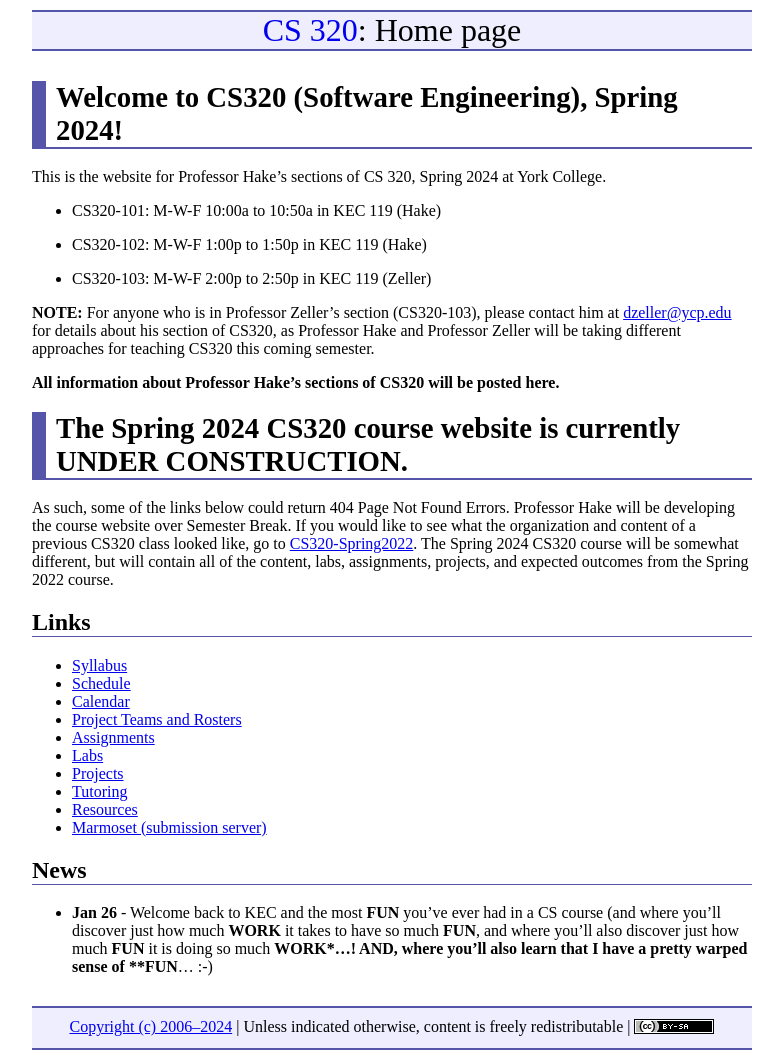
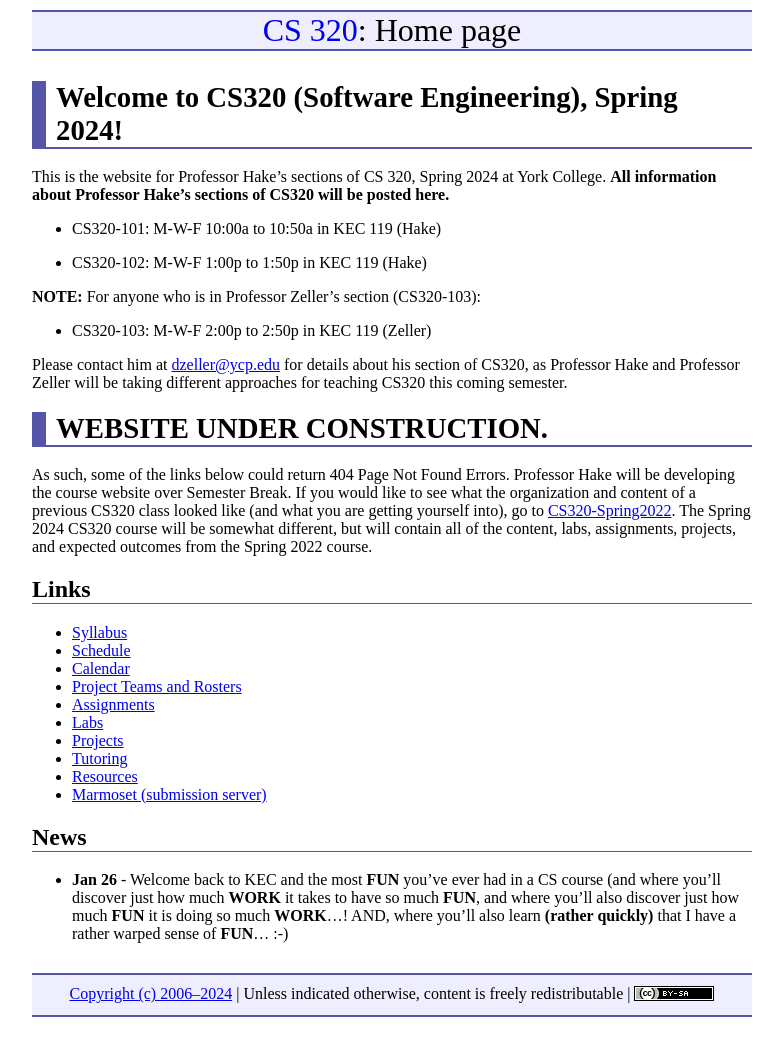
Before and after one commit to ycpcs/cs320-spring2024, a Jekyll site: the page built from index.md, in a window 1280 px wide. Shown: the whole page, without its empty margins (248-1031 px from the left). Built offline with Jekyll 4.4.1, drawn with Linux system fonts in a browser that asks for light colours; after the commit the page ends 1027 px from its top, so only the background shows below that.

Commit message:
more edits

```diff
--- a/index.md
+++ b/index.md
@@ -5,21 +5,21 @@ title: Home page
 
 # Welcome to CS320 (Software Engineering), Spring 2024!
 
-This is the website for Professor Hake's sections of CS 320, Spring 2024 at York College.
+This is the website for Professor Hake's sections of CS 320, Spring 2024 at York College.  **All information about Professor Hake's sections of CS320 will be posted here.**
 
 - CS320-101: M-W-F 10:00a to 10:50a in KEC 119 (Hake)
 
 - CS320-102: M-W-F  1:00p to  1:50p in KEC 119 (Hake)
 
+**NOTE:** For anyone who is in Professor Zeller's section (CS320-103):
+
 - CS320-103: M-W-F  2:00p to  2:50p in KEC 119 (Zeller)
 
-**NOTE:** For anyone who is in Professor Zeller's section (CS320-103), please contact him at <dzeller@ycp.edu> for details about his section of CS320, as Professor Hake and Professor Zeller will be taking different approaches for teaching CS320 this coming semester.
+Please contact him at <dzeller@ycp.edu> for details about his section of CS320, as Professor Hake and Professor Zeller will be taking different approaches for teaching CS320 this coming semester.
 
-**All information about Professor Hake's sections of CS320 will be posted here.**
+# WEBSITE UNDER CONSTRUCTION.
 
-# The Spring 2024 CS320 course website is currently UNDER CONSTRUCTION.
-
-As such, some of the links below could return 404 Page Not Found Errors.  Professor Hake will be developing the course website over Semester Break.  If you would like to see what the organization and content of a previous CS320 class looked like, go to [CS320-Spring2022](https://ycpcs.github.io/cs320-spring2022).  The Spring 2024 CS320 course will be somewhat different, but will contain all of the content, labs, assignments, projects, and expected outcomes from the Spring 2022 course.
+As such, some of the links below could return 404 Page Not Found Errors.  Professor Hake will be developing the course website over Semester Break.  If you would like to see what the organization and content of a previous CS320 class looked like (and what you are getting yourself into), go to [CS320-Spring2022](https://ycpcs.github.io/cs320-spring2022).  The Spring 2024 CS320 course will be somewhat different, but will contain all of the content, labs, assignments, projects, and expected outcomes from the Spring 2022 course.
 
 ## Links
 
@@ -104,4 +104,4 @@ As such, some of the links below could return 404 Page Not Found Errors.  Profes
 
 -->
 
-* **Jan 26** - Welcome back to KEC and the most **FUN** you've ever had in a CS course (and where you'll discover just how much **WORK** it takes to have so much **FUN**, and where you'll also discover just how much **FUN** it is doing so much **WORK*...!  AND, where you'll also learn that I have a pretty warped sense of **FUN**...  :-)
+* **Jan 26** - Welcome back to KEC and the most **FUN** you've ever had in a CS course (and where you'll discover just how much **WORK** it takes to have so much **FUN**, and where you'll also discover just how much **FUN** it is doing so much **WORK**...!  AND, where you'll also learn **(rather quickly)** that I have a rather warped sense of **FUN**...  :-)
```
